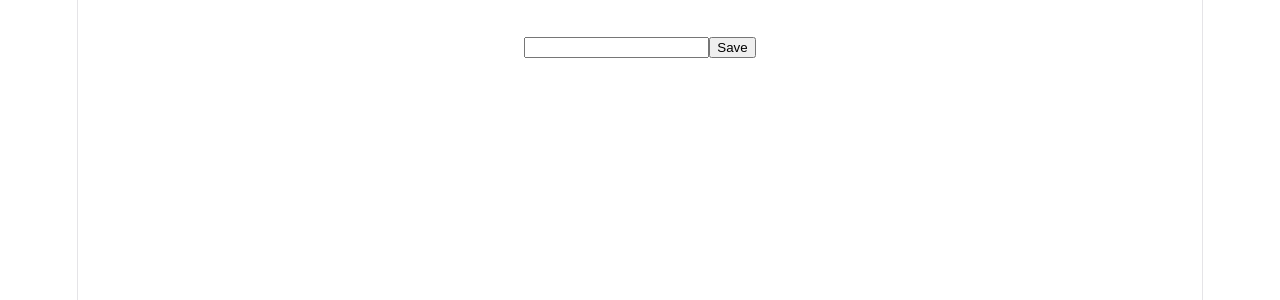
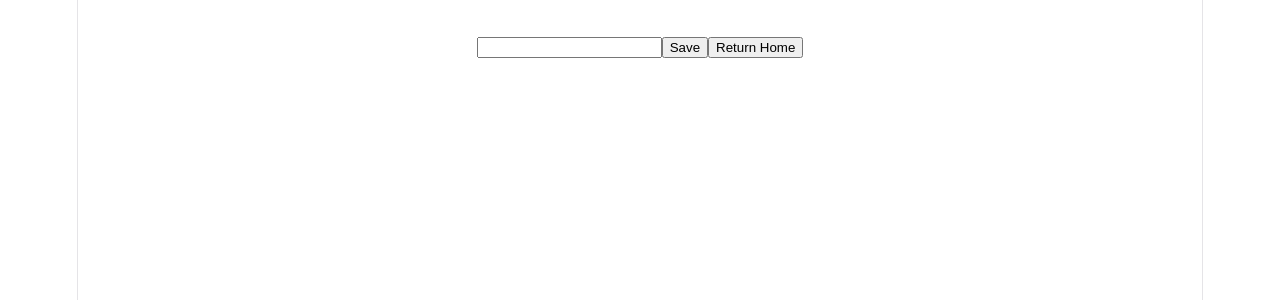
Before and after one commit to milodino-eater123/larp-project, a React (Vite) app in the folder coding_hq/: page /project/1 in a window 1280 px wide. Shown: the top 300 px of the page. Built offline with nearby package versions, Linux system fonts and the light colour scheme.

Commit message:
added return home button

```diff
--- /dev/null
+++ b/coding_hq/src/components/ReturnHomeButton.jsx
@@ -0,0 +1,10 @@
+import { useNavigate } from "react-router-dom";
+export default function ReturnHomeButton(){
+    const navigate = useNavigate();
+    return(
+        <button className="btn taskcard" onClick={() => navigate(`/`)}>
+            Return Home
+        </button>
+
+    )
+}
--- a/coding_hq/src/pages/ProjectPage.jsx
+++ b/coding_hq/src/pages/ProjectPage.jsx
@@ -1,6 +1,7 @@
 import { useParams } from 'react-router-dom';
 import { useContext,useState} from 'react';
 import { TaskContext } from '../context/TaskProvider';
+import ReturnHomeButton from '../components/ReturnHomeButton';
 export function ProjectPage(){
     const { id } = useParams();
     const {projects} = useContext(TaskContext);
@@ -17,6 +18,7 @@ export function ProjectPage(){
         }}>
             Save
         </button>
+        <ReturnHomeButton />
     </div>
 
     )
```
